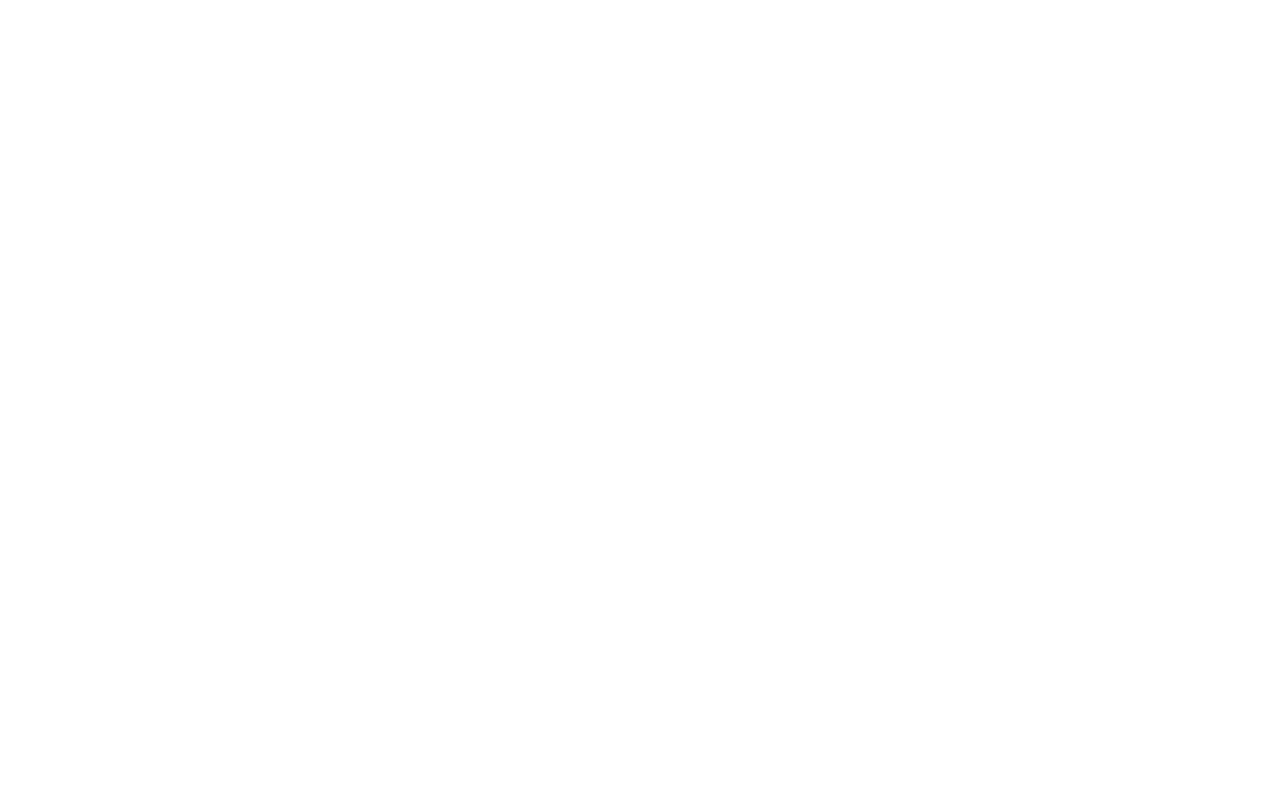
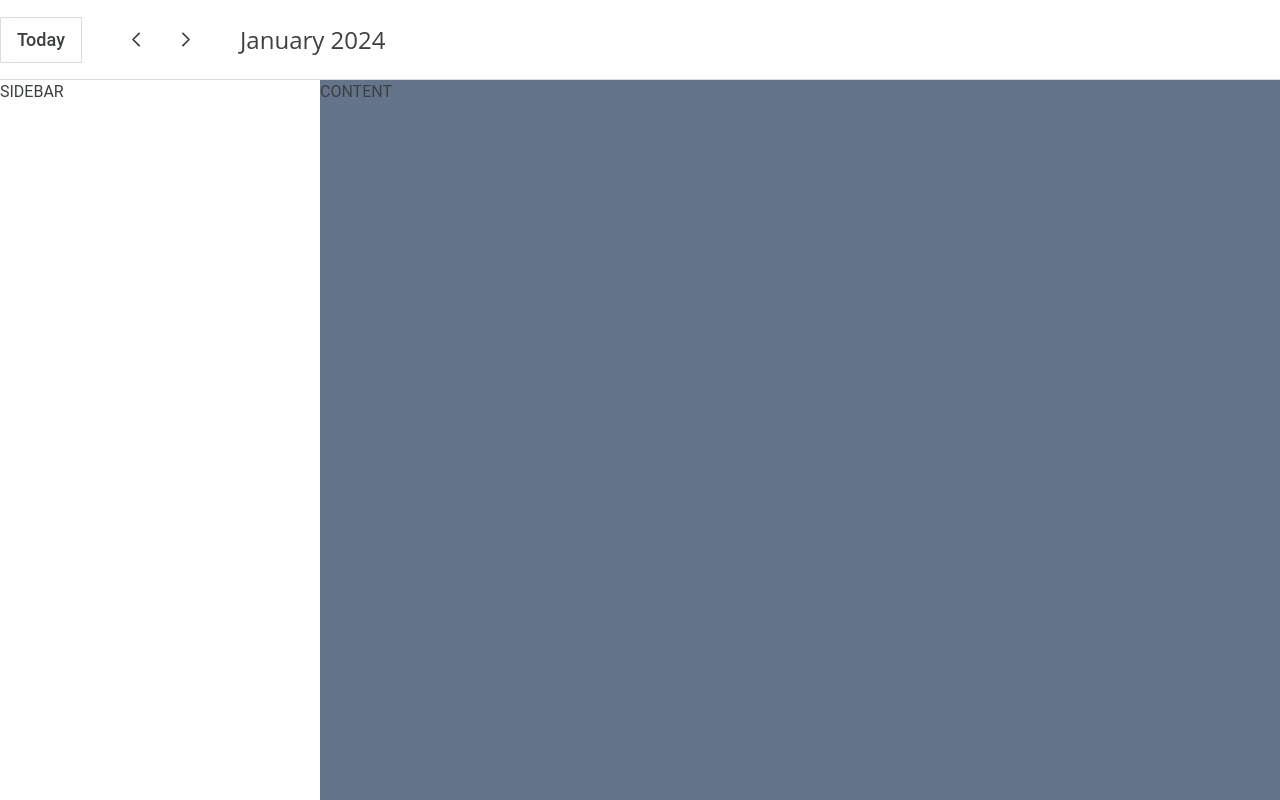
Before and after one commit to franpad8/google-calendar-clone, a React (Vite) app: page / in a window 1280 px wide. Built offline with nearby package versions, Linux system fonts and the light colour scheme.

Commit message:
Added Month Selector component

```diff
--- a/index.html
+++ b/index.html
@@ -6,7 +6,7 @@
     <meta name="viewport" content="width=device-width, initial-scale=1.0" />
     <title>Google Calendar Clone</title>
   </head>
-  <body>
+  <body class="font-body text-surface">
     <div id="root"></div>
     <script type="module" src="/src/main.tsx"></script>
   </body>
--- a/package.json
+++ b/package.json
@@ -10,8 +10,10 @@
     "preview": "vite preview"
   },
   "dependencies": {
+    "date-fns": "^3.1.0",
     "react": "^18.2.0",
-    "react-dom": "^18.2.0"
+    "react-dom": "^18.2.0",
+    "react-icons": "^4.12.0"
   },
   "devDependencies": {
     "@types/react": "^18.2.43",
--- a/src/App.tsx
+++ b/src/App.tsx
@@ -1,7 +1,8 @@
 import React from 'react'
+import AppLayout from './AppLayout'
 
 function App (): React.ReactElement {
-  return <></>
+  return <AppLayout />
 }
 
 export default App
--- /dev/null
+++ b/src/AppLayout.tsx
@@ -0,0 +1,14 @@
+import { ReactElement } from 'react'
+import Header from './components/Header'
+
+function AppLayout (): ReactElement {
+  return (
+    <div className='grid grid-cols-[20rem_1fr] h-screen grid-rows-[5rem_1fr]'>
+      <Header />
+      <div className='h-full'>SIDEBAR</div>
+      <main className='bg-slate-500'>CONTENT</main>
+    </div>
+  )
+}
+
+export default AppLayout
--- /dev/null
+++ b/src/components/Header.tsx
@@ -0,0 +1,12 @@
+import React from 'react'
+import MonthSelector from './MonthSelector'
+
+function Header (): React.ReactElement {
+  return (
+    <header className='col-span-2 flex items-center border-b-hairline border-b'>
+      <MonthSelector />
+    </header>
+  )
+}
+
+export default Header
--- /dev/null
+++ b/src/components/MonthSelector.tsx
@@ -0,0 +1,61 @@
+import React, { useState } from 'react'
+import { HiOutlineChevronLeft, HiOutlineChevronRight } from 'react-icons/hi'
+import { addMonths, format, subMonths } from 'date-fns'
+
+function MonthSelector (): React.ReactElement {
+  const [selectedMonth, setSelectedMonth] = useState<Date>(() => new Date())
+
+  const todayDate = format(selectedMonth, 'MMMM yyy')
+
+  function onPreviousMonthClick (e: Event) {
+    e.preventDefault()
+    setSelectedMonth(month => subMonths(month, 1))
+  }
+
+  function onNextMonthClick (e: Event) {
+    e.preventDefault()
+    setSelectedMonth(month => addMonths(month, 1))
+  }
+
+  function onTodayClick () {
+    setSelectedMonth(new Date())
+  }
+
+  return (
+    <div className='flex gap-8 items-center'>
+      <button
+        className='py-2 px-4 border
+                 border-hairline
+                   text-lg
+                   font-medium
+                 hover:bg-slate-100
+                   select-none'
+        onClick={onTodayClick}
+      >
+        Today
+      </button>
+      <div className='flex gap-1'>
+        <HiOutlineChevronLeft
+          className='w-[45px]
+                     h-[45px]
+                     p-3 rounded-full
+                     hover:bg-slate-100
+                     cursor-pointer'
+          onClick={onPreviousMonthClick}
+        />
+        <HiOutlineChevronRight
+          className='w-[45px]
+                     h-[45px]
+                     p-3
+                     rounded-full
+                     hover:bg-slate-100
+                     cursor-pointer'
+          onClick={onNextMonthClick}
+        />
+      </div>
+      <span className='font-display text-2xl select-none'>{todayDate}</span>
+    </div>
+  )
+}
+
+export default MonthSelector
--- a/tailwind.config.js
+++ b/tailwind.config.js
@@ -6,7 +6,12 @@ export default {
       display: ["'Open Sans'", 'Roboto', 'Arial', 'sans-serif'],
       body: ['Roboto', 'Helvetica', 'Arial', 'sans-serif']
     },
-    extend: {}
+    extend: {
+      colors: {
+        hairline: '#dadce0',
+        surface: '#3c4043'
+      }
+    }
   },
   plugins: []
 }
```
Also changed, not shown: 1 other file (tests, documents, lock files or other folders).
